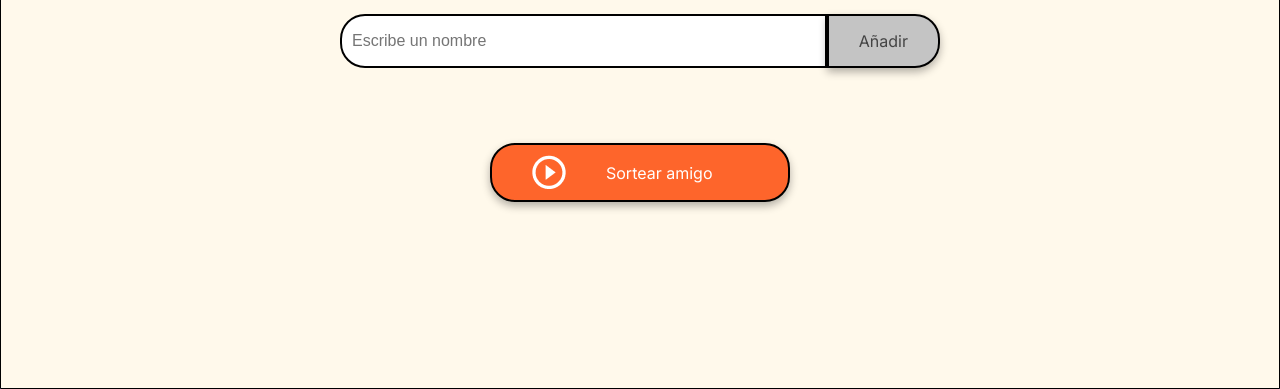
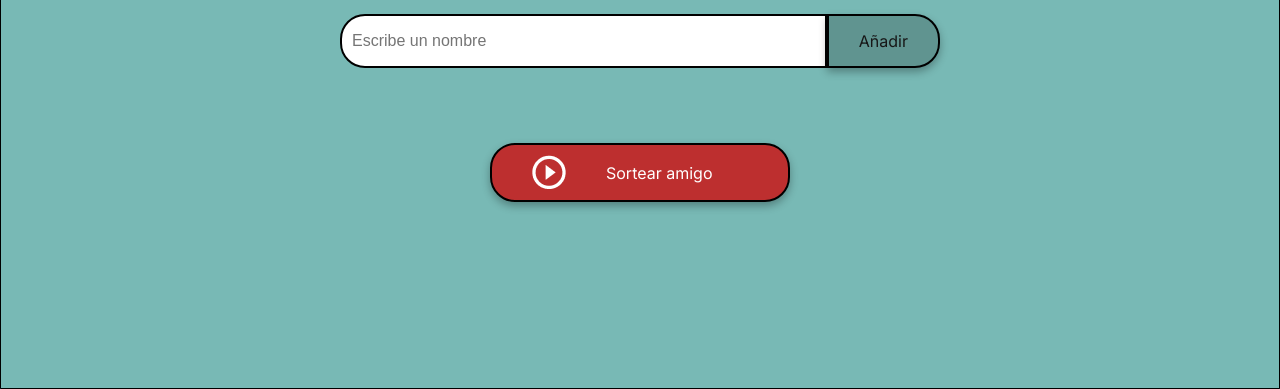
Before and after one commit to cindyc-hz/challenge-amigo-secreto, a plain HTML site: page index.html in a window 1280 px wide. Shown: the part 411-800 px from the top of the page. Drawn offline with Linux system fonts and the light colour scheme.

Commit message:
personaliza estilo

```diff
--- a/style.css
+++ b/style.css
@@ -1,10 +1,10 @@
 :root {
-    --color-primary: #4B69FD;
-    --color-secondary: #FFF9EB;
-    --color-tertiary: #C4C4C4;
-    --color-button: #fe652b;
-    --color-button-hover: #e55720;
-    --color-text: #444444;
+    --color-primary: #065084;
+    --color-secondary: #78B9B5;
+    --color-tertiary: #609490;
+    --color-button: #bd2f2f;
+    --color-button-hover: #a02d2d;
+    --color-text: #171717;
     --color-white: #FFFFFF;
 }
 
@@ -122,7 +122,7 @@ button {
 }
 
 .button-add:hover {
-    background-color: #a1a1a1;
+    background-color: #77B0AA;
 }
 
 /* Listas */
@@ -136,7 +136,7 @@ ul {
 
 .result-list {
     margin-top: 15px;
-    color: #05DF05;
+    color: #df4b10;
     font-size: 22px;
     font-weight: bold;
     text-align: center;
```
